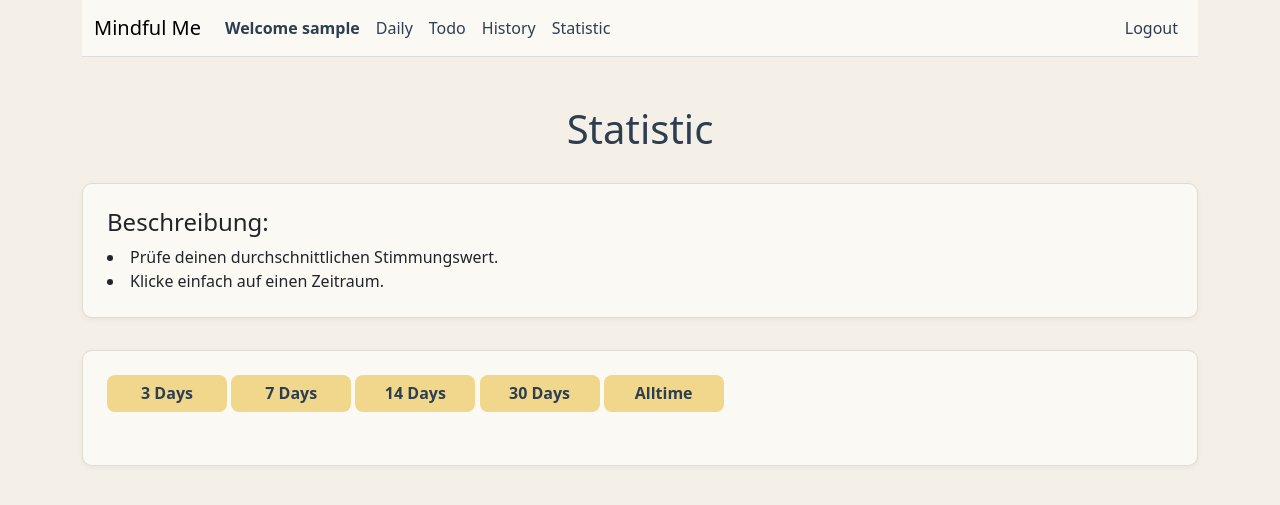
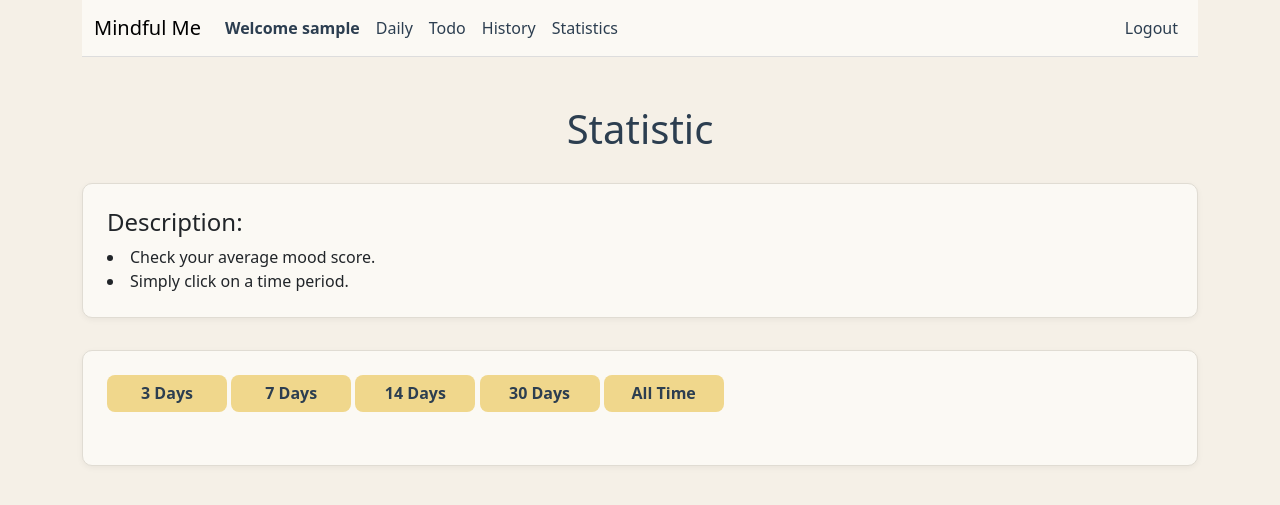
Before and after one commit to Keszamol/cs50x-project, a Flask app: page /statistic in a window 1280 px wide. Shown: the top 505 px of the page. Run offline with Flask 3, Linux system fonts and the light colour scheme; the visitor is signed in with stand-in values (Sample User, id 1); some libraries are stand-ins or nearby versions.

Commit message:
Alles ins Englische übersetzt

```diff
--- a/project/app.py
+++ b/project/app.py
@@ -2,6 +2,7 @@ from cs50 import SQL
 from flask import Flask, render_template, request, redirect, url_for, session, flash
 from werkzeug.security import check_password_hash, generate_password_hash
 from datetime import datetime
+import pytz
 
 app = Flask(__name__)
 app.secret_key = 'XmEiudHYPl2Yu6f3w5QB'
@@ -97,10 +98,14 @@ def daily():
     if not user_id:
         return redirect(url_for('login'))
 
-    today = db.execute("SELECT date FROM entries WHERE date = DATE('now') AND user_id = ?", user_id)
+    timezone = pytz.timezone('Europe/Berlin')
+    now = datetime.now(timezone)
+    today = now.strftime('%Y-%m-%d')
 
-    if today:
-        return render_template("daily.html", today=today, username=username)
+    entries = db.execute("SELECT date FROM entries WHERE date = ? AND user_id = ?", today, user_id)
+
+    if entries:
+        return render_template("daily.html", today=entries, username=username)
 
     if request.method == "POST":
 
@@ -256,7 +261,11 @@ def alltime(user_id, username, action):
     mood_work_sum = sum_mood_work[0]["mood_work_sum"] if sum_mood_work[0]["mood_work_sum"] is not None else 0
     mood_work_count = mood_work_count[0]["count"]
 
-    mood_work_average = mood_work_sum / mood_work_count
+    if mood_work_sum > 0:
+        mood_work_average = mood_work_sum / mood_work_count
+        mood_work_average = round(mood_work_average, 2)
+    else:
+        mood_work_average = "No entries found"
 
     sum_mood_family = db.execute("SELECT SUM(mood_family) AS mood_family_sum FROM entries WHERE user_id = ?", user_id)
     mood_family_count = db.execute("SELECT COUNT(*) AS count FROM entries WHERE user_id = ?", user_id)
@@ -264,7 +273,11 @@ def alltime(user_id, username, action):
     mood_family_sum = sum_mood_family[0]["mood_family_sum"] if sum_mood_family[0]["mood_family_sum"] is not None else 0
     mood_family_count = mood_family_count[0]["count"]
 
-    mood_family_average = mood_family_sum / mood_family_count
+    if mood_family_sum > 0:
+        mood_family_average = mood_family_sum / mood_family_count
+        mood_family_average = round(mood_family_average, 2)
+    else:
+        mood_family_average = "No entries found"
 
     sum_mood_friends = db.execute("SELECT SUM(mood_friends) AS mood_friends_sum FROM entries WHERE user_id = ?", user_id)
     mood_friends_count = db.execute("SELECT COUNT(*) AS count FROM entries WHERE user_id = ?", user_id)
@@ -272,7 +285,11 @@ def alltime(user_id, username, action):
     mood_friends_sum = sum_mood_friends[0]["mood_friends_sum"] if sum_mood_friends[0]["mood_friends_sum"] is not None else 0
     mood_friends_count = mood_friends_count[0]["count"]
 
-    mood_friends_average = mood_friends_sum / mood_friends_count
+    if mood_friends_sum > 0:
+        mood_friends_average = mood_friends_sum / mood_friends_count
+        mood_friends_average = round(mood_friends_average, 2)
+    else:
+        mood_friends_average = "No entries found"
 
     sum_mood_selfcare = db.execute("SELECT SUM(mood_selfcare) AS mood_selfcare_sum FROM entries WHERE user_id = ?", user_id)
     mood_selfcare_count = db.execute("SELECT COUNT(*) AS count FROM entries WHERE user_id = ?", user_id)
@@ -280,7 +297,11 @@ def alltime(user_id, username, action):
     mood_selfcare_sum = sum_mood_selfcare[0]["mood_selfcare_sum"] if sum_mood_selfcare[0]["mood_selfcare_sum"] is not None else 0
     mood_selfcare_count = mood_selfcare_count[0]["count"]
 
-    mood_selfcare_average = mood_selfcare_sum / mood_selfcare_count
+    if mood_selfcare_sum > 0:
+        mood_selfcare_average = mood_selfcare_sum / mood_selfcare_count
+        mood_selfcare_average = round(mood_selfcare_average, 2)
+    else:
+        mood_selfcare_average = "No entries found"
 
     return render_template("statistic.html", username=username, show_average=True,
                            mood_work_average=mood_work_average, mood_family_average=mood_family_average,
@@ -295,7 +316,11 @@ def thirty_days(user_id, username, action):
     mood_work_sum = sum_mood_work[0]["mood_work_sum"] if sum_mood_work[0]["mood_work_sum"] is not None else 0
     mood_work_count = mood_work_count[0]["count"]
 
-    mood_work_average = mood_work_sum / mood_work_count
+    if mood_work_sum > 0:
+        mood_work_average = mood_work_sum / mood_work_count
+        mood_work_average = round(mood_work_average, 2)
+    else:
+        mood_work_average = "No entries found"
 
     sum_mood_family = db.execute("SELECT SUM(mood_family) AS mood_family_sum FROM entries WHERE user_id = ? AND date >= DATE('now', '-30 days')", user_id)
     mood_family_count = db.execute("SELECT COUNT(*) AS count FROM entries WHERE user_id = ? AND date >= DATE('now', '-30 days')", user_id)
@@ -303,7 +328,11 @@ def thirty_days(user_id, username, action):
     mood_family_sum = sum_mood_family[0]["mood_family_sum"] if sum_mood_family[0]["mood_family_sum"] is not None else 0
     mood_family_count = mood_family_count[0]["count"]
 
-    mood_family_average = mood_family_sum / mood_family_count
+    if mood_family_sum > 0:
+        mood_family_average = mood_family_sum / mood_family_count
+        mood_family_average = round(mood_family_average, 2)
+    else:
+        mood_family_average = "No entries found"
 
     sum_mood_friends = db.execute("SELECT SUM(mood_friends) AS mood_friends_sum FROM entries WHERE user_id = ? AND date >= DATE('now', '-30 days')", user_id)
     mood_friends_count = db.execute("SELECT COUNT(*) AS count FROM entries WHERE user_id = ? AND date >= DATE('now', '-30 days')", user_id)
@@ -311,7 +340,11 @@ def thirty_days(user_id, username, action):
     mood_friends_sum = sum_mood_friends[0]["mood_friends_sum"] if sum_mood_friends[0]["mood_friends_sum"] is not None else 0
     mood_friends_count = mood_friends_count[0]["count"]
 
-    mood_friends_average = mood_friends_sum / mood_friends_count
+    if mood_friends_sum > 0:
+        mood_friends_average = mood_friends_sum / mood_friends_count
+        mood_friends_average = round(mood_friends_average, 2)
+    else:
+        mood_friends_average = "No entries found"
 
     sum_mood_selfcare = db.execute("SELECT SUM(mood_selfcare) AS mood_selfcare_sum FROM entries WHERE user_id = ? AND date >= DATE('now', '-30 days')", user_id)
     mood_selfcare_count = db.execute("SELECT COUNT(*) AS count FROM entries WHERE user_id = ? AND date >= DATE('now', '-30 days')", user_id)
@@ -319,7 +352,11 @@ def thirty_days(user_id, username, action):
     mood_selfcare_sum = sum_mood_selfcare[0]["mood_selfcare_sum"] if sum_mood_selfcare[0]["mood_selfcare_sum"] is not None else 0
     mood_selfcare_count = mood_selfcare_count[0]["count"]
 
-    mood_selfcare_average = mood_selfcare_sum / mood_selfcare_count
+    if mood_selfcare_sum > 0:
+        mood_selfcare_average = mood_selfcare_sum / mood_selfcare_count
+        mood_selfcare_average = round(mood_selfcare_average, 2)
+    else:
+        mood_selfcare_average = "No entries found"
 
     return render_template("statistic.html", username=username, show_average=True,
                            mood_work_average=mood_work_average, mood_family_average=mood_family_average,
@@ -334,7 +371,11 @@ def fourteen_days(user_id, username, action):
     mood_work_sum = sum_mood_work[0]["mood_work_sum"] if sum_mood_work[0]["mood_work_sum"] is not None else 0
     mood_work_count = mood_work_count[0]["count"]
 
-    mood_work_average = mood_work_sum / mood_work_count
+    if mood_work_sum > 0:
+        mood_work_average = mood_work_sum / mood_work_count
+        mood_work_average = round(mood_work_average, 2)
+    else:
+        mood_work_average = "No entries found"
 
     sum_mood_family = db.execute("SELECT SUM(mood_family) AS mood_family_sum FROM entries WHERE user_id = ? AND date >= DATE('now', '-14 days')", user_id)
     mood_family_count = db.execute("SELECT COUNT(*) AS count FROM entries WHERE user_id = ? AND date >= DATE('now', '-14 days')", user_id)
@@ -342,7 +383,11 @@ def fourteen_days(user_id, username, action):
     mood_family_sum = sum_mood_family[0]["mood_family_sum"] if sum_mood_family[0]["mood_family_sum"] is not None else 0
     mood_family_count = mood_family_count[0]["count"]
 
-    mood_family_average = mood_family_sum / mood_family_count
+    if mood_family_sum > 0:
+        mood_family_average = mood_family_sum / mood_family_count
+        mood_family_average = round(mood_family_average, 2)
+    else:
+        mood_family_average = "No entries found"
 
     sum_mood_friends = db.execute("SELECT SUM(mood_friends) AS mood_friends_sum FROM entries WHERE user_id = ? AND date >= DATE('now', '-14 days')", user_id)
     mood_friends_count = db.execute("SELECT COUNT(*) AS count FROM entries WHERE user_id = ? AND date >= DATE('now', '-14 days')", user_id)
@@ -350,7 +395,11 @@ def fourteen_days(user_id, username, action):
     mood_friends_sum = sum_mood_friends[0]["mood_friends_sum"] if sum_mood_friends[0]["mood_friends_sum"] is not None else 0
     mood_friends_count = mood_friends_count[0]["count"]
 
-    mood_friends_average = mood_friends_sum / mood_friends_count
+    if mood_friends_sum > 0:
+        mood_friends_average = mood_friends_sum / mood_friends_count
+        mood_friends_average = round(mood_friends_average, 2)
+    else:
+        mood_friends_average = "No entries found"
 
     sum_mood_selfcare = db.execute("SELECT SUM(mood_selfcare) AS mood_selfcare_sum FROM entries WHERE user_id = ? AND date >= DATE('now', '-14 days')", user_id)
     mood_selfcare_count = db.execute("SELECT COUNT(*) AS count FROM entries WHERE user_id = ? AND date >= DATE('now', '-14 days')", user_id)
@@ -358,7 +407,11 @@ def fourteen_days(user_id, username, action):
     mood_selfcare_sum = sum_mood_selfcare[0]["mood_selfcare_sum"] if sum_mood_selfcare[0]["mood_selfcare_sum"] is not None else 0
     mood_selfcare_count = mood_selfcare_count[0]["count"]
 
-    mood_selfcare_average = mood_selfcare_sum / mood_selfcare_count
+    if mood_selfcare_sum > 0:
+        mood_selfcare_average = mood_selfcare_sum / mood_selfcare_count
+        mood_selfcare_average = round(mood_selfcare_average, 2)
+    else:
+        mood_selfcare_average = "No entries found"
 
     return render_template("statistic.html", username=username, show_average=True,
                            mood_work_average=mood_work_average, mood_family_average=mood_family_average,
@@ -373,7 +426,11 @@ def seven_days(user_id, username, action):
     mood_work_sum = sum_mood_work[0]["mood_work_sum"] if sum_mood_work[0]["mood_work_sum"] is not None else 0
     mood_work_count = mood_work_count[0]["count"]
 
-    mood_work_average = mood_work_sum / mood_work_count
+    if mood_work_sum > 0:
+        mood_work_average = mood_work_sum / mood_work_count
+        mood_work_average = round(mood_work_average, 2)
+    else:
+        mood_work_average = "No entries found"
 
     sum_mood_family = db.execute("SELECT SUM(mood_family) AS mood_family_sum FROM entries WHERE user_id = ? AND date >= DATE('now', '-7 days')", user_id)
     mood_family_count = db.execute("SELECT COUNT(*) AS count FROM entries WHERE user_id = ? AND date >= DATE('now', '-7 days')", user_id)
@@ -381,7 +438,11 @@ def seven_days(user_id, username, action):
     mood_family_sum = sum_mood_family[0]["mood_family_sum"] if sum_mood_family[0]["mood_family_sum"] is not None else 0
     mood_family_count = mood_family_count[0]["count"]
 
-    mood_family_average = mood_family_sum / mood_family_count
+    if mood_family_sum > 0:
+        mood_family_average = mood_family_sum / mood_family_count
+        mood_family_average = round(mood_family_average, 2)
+    else:
+        mood_family_average = "No entries found"
 
     sum_mood_friends = db.execute("SELECT SUM(mood_friends) AS mood_friends_sum FROM entries WHERE user_id = ? AND date >= DATE('now', '-7 days')", user_id)
     mood_friends_count = db.execute("SELECT COUNT(*) AS count FROM entries WHERE user_id = ? AND date >= DATE('now', '-7 days')", user_id)
@@ -389,7 +450,11 @@ def seven_days(user_id, username, action):
     mood_friends_sum = sum_mood_friends[0]["mood_friends_sum"] if sum_mood_friends[0]["mood_friends_sum"] is not None else 0
     mood_friends_count = mood_friends_count[0]["count"]
 
-    mood_friends_average = mood_friends_sum / mood_friends_count
+    if mood_friends_sum > 0:
+        mood_friends_average = mood_friends_sum / mood_friends_count
+        mood_friends_average = round(mood_friends_average, 2)
+    else:
+        mood_friends_average = "No entries found"
 
     sum_mood_selfcare = db.execute("SELECT SUM(mood_selfcare) AS mood_selfcare_sum FROM entries WHERE user_id = ? AND date >= DATE('now', '-7 days')", user_id)
     mood_selfcare_count = db.execute("SELECT COUNT(*) AS count FROM entries WHERE user_id = ? AND date >= DATE('now', '-7 days')", user_id)
@@ -397,7 +462,11 @@ def seven_days(user_id, username, action):
     mood_selfcare_sum = sum_mood_selfcare[0]["mood_selfcare_sum"] if sum_mood_selfcare[0]["mood_selfcare_sum"] is not None else 0
     mood_selfcare_count = mood_selfcare_count[0]["count"]
 
-    mood_selfcare_average = mood_selfcare_sum / mood_selfcare_count
+    if mood_selfcare_sum > 0:
+        mood_selfcare_average = mood_selfcare_sum / mood_selfcare_count
+        mood_selfcare_average = round(mood_selfcare_average, 2)
+    else:
+        mood_selfcare_average = "No entries found"
 
     return render_template("statistic.html", username=username, show_average=True,
                            mood_work_average=mood_work_average, mood_family_average=mood_family_average,
@@ -412,7 +481,11 @@ def three_days(user_id, username, action):
     mood_work_sum = sum_mood_work[0]["mood_work_sum"] if sum_mood_work[0]["mood_work_sum"] is not None else 0
     mood_work_count = mood_work_count[0]["count"]
 
-    mood_work_average = mood_work_sum / mood_work_count
+    if mood_work_sum > 0:
+        mood_work_average = mood_work_sum / mood_work_count
+        mood_work_average = round(mood_work_average, 2)
+    else:
+        mood_work_average = "No entries found"
 
     sum_mood_family = db.execute("SELECT SUM(mood_family) AS mood_family_sum FROM entries WHERE user_id = ? AND date >= DATE('now', '-3 days')", user_id)
     mood_family_count = db.execute("SELECT COUNT(*) AS count FROM entries WHERE user_id = ? AND date >= DATE('now', '-3 days')", user_id)
@@ -420,7 +493,11 @@ def three_days(user_id, username, action):
     mood_family_sum = sum_mood_family[0]["mood_family_sum"] if sum_mood_family[0]["mood_family_sum"] is not None else 0
     mood_family_count = mood_family_count[0]["count"]
 
-    mood_family_average = mood_family_sum / mood_family_count
+    if mood_family_sum > 0:
+        mood_family_average = mood_family_sum / mood_family_count
+        mood_family_average = round(mood_family_average, 2)
+    else:
+        mood_family_average = "No entries found"
 
     sum_mood_friends = db.execute("SELECT SUM(mood_friends) AS mood_friends_sum FROM entries WHERE user_id = ? AND date >= DATE('now', '-3 days')", user_id)
     mood_friends_count = db.execute("SELECT COUNT(*) AS count FROM entries WHERE user_id = ? AND date >= DATE('now', '-3 days')", user_id)
@@ -428,7 +505,11 @@ def three_days(user_id, username, action):
     mood_friends_sum = sum_mood_friends[0]["mood_friends_sum"] if sum_mood_friends[0]["mood_friends_sum"] is not None else 0
     mood_friends_count = mood_friends_count[0]["count"]
 
-    mood_friends_average = mood_friends_sum / mood_friends_count
+    if mood_friends_sum > 0:
+        mood_friends_average = mood_friends_sum / mood_friends_count
+        mood_friends_average = round(mood_friends_average, 2)
+    else:
+        mood_friends_average = "No entries found"
 
     sum_mood_selfcare = db.execute("SELECT SUM(mood_selfcare) AS mood_selfcare_sum FROM entries WHERE user_id = ? AND date >= DATE('now', '-3 days')", user_id)
     mood_selfcare_count = db.execute("SELECT COUNT(*) AS count FROM entries WHERE user_id = ? AND date >= DATE('now', '-3 days')", user_id)
@@ -436,7 +517,11 @@ def three_days(user_id, username, action):
     mood_selfcare_sum = sum_mood_selfcare[0]["mood_selfcare_sum"] if sum_mood_selfcare[0]["mood_selfcare_sum"] is not None else 0
     mood_selfcare_count = mood_selfcare_count[0]["count"]
 
-    mood_selfcare_average = mood_selfcare_sum / mood_selfcare_count
+    if mood_selfcare_sum > 0:
+        mood_selfcare_average = mood_selfcare_sum / mood_selfcare_count
+        mood_selfcare_average = round(mood_selfcare_average, 2)
+    else:
+        mood_selfcare_average = "No entries found"
 
     return render_template("statistic.html", username=username, show_average=True,
                            mood_work_average=mood_work_average, mood_family_average=mood_family_average,
--- a/project/templates/error.html
+++ b/project/templates/error.html
@@ -5,7 +5,7 @@
     <h1>Error</h1>
 
     <border class="card">
-        <center>{{message}}</center>
+        <center>{{ message }}</center>
     </border>
 
 {% endblock %}
--- a/project/templates/history.html
+++ b/project/templates/history.html
@@ -15,7 +15,7 @@
   {% if entry %}
     <div class="card">
         <p>{{ selected_date }}</p>
-        <h4>Your entry:</h4>
+        <h4>Your Entry:</h4>
         <br>
 
         <table class="table table-bordered">
--- a/project/templates/layout.html
+++ b/project/templates/layout.html
@@ -22,7 +22,7 @@
                             <a class="nav-link" href="/daily">Daily</a>
                             <a class="nav-link" href="/todo">Todo</a>
                             <a class="nav-link" href="/history">History</a>
-                            <a class="nav-link" href="/statistic">Statistic</a>
+                            <a class="nav-link" href="/statistic">Statistics</a>
                             <a class="nav-link ms-auto" href="/logout">Logout</a>
                         </div>
                     </div>
--- a/project/templates/login.html
+++ b/project/templates/login.html
@@ -2,14 +2,14 @@
 
 {% block body %}
 
-    <h1>Ready to reflect your Day?</h1>
+    <h1>Ready to Reflect on Your Day?</h1>
 
     <border class="card">
 
         <h2> Login </h2>
         <form class="login" method="post">
             <input class="login-field" placeholder="Username" autocomplete="off" type="text" name="username" required><br>
-            <input placeholder="Passwort" autocomplete="off" type="password" name="password" required><br><br>
+            <input placeholder="Password" autocomplete="off" type="password" name="password" required><br><br>
             <button type="submit" value="Login">Login</button><br>
             <button><a href="/register">Register</a></button>
         </form>
--- a/project/templates/register.html
+++ b/project/templates/register.html
@@ -2,15 +2,15 @@
 
 {% block body %}
 
-<h1>Ready to reflect your Day?</h1>
+<h1>Ready to Reflect on Your Day?</h1>
 
 <border class="card">
 
     <h2> Register </h2>
     <form class="login" method="post">
         <input class="login-field" placeholder="Username" autocomplete="off" type="text" name="username"><br>
-        <input class="login-field" placeholder="Password" autocomplete="off" type="text" name="password"><br>
-        <input placeholder="Confirm Password" autocomplete="off" type="text" id="confirmation" name="confirmation"><br><br>
+        <input class="login-field" placeholder="Password" autocomplete="off" type="password" name="password"><br>
+        <input placeholder="Confirm Password" autocomplete="off" type="password" id="confirmation" name="confirmation"><br><br>
         <button type="submit" value="Register">Register</button>
     </form>
 
--- a/project/templates/statistic.html
+++ b/project/templates/statistic.html
@@ -5,9 +5,9 @@
     <h1>Statistic</h1>
 
     <border class="card">
-        <h4>Beschreibung:</h4>
-        <li>Prüfe deinen durchschnittlichen Stimmungswert.</li>
-        <li>Klicke einfach auf einen Zeitraum.</li>
+        <h4>Description:</h4>
+        <li>Check your average mood score.</li>
+        <li>Simply click on a time period.</li>
     </border>
 
     <border class="card">
@@ -17,10 +17,10 @@
             <button name="action" value="7-days">7 Days</button>
             <button name="action" value="14-days">14 Days</button>
             <button name="action" value="30-days">30 Days</button>
-            <button name="action" value="alltime">Alltime</button>
+            <button name="action" value="alltime">All Time</button>
         </form>
         {% if show_average %}
-            <h4>Deine Durchschnittliche Stimmung:</h4><br>
+            <h4>Your Average Mood:</h4><br>
             <h5>{{ action }}</h5>
             <table class="table table-bordered">
                 <thead>
@@ -30,10 +30,10 @@
                     <th>Selfcare</th>
                 </thead>
                 <tbody>
-                    <td>{{ mood_work_average | round(2) }}</td>
-                    <td>{{ mood_family_average | round(2) }}</td>
-                    <td>{{ mood_friends_average | round(2) }}</td>
-                    <td>{{ mood_selfcare_average | round(2) }}</td>
+                    <td>{{ mood_work_average }}</td>
+                    <td>{{ mood_family_average }}</td>
+                    <td>{{ mood_friends_average }}</td>
+                    <td>{{ mood_selfcare_average }}</td>
                 </tbody>
             </table>
         {% endif %}
--- a/project/templates/todo.html
+++ b/project/templates/todo.html
@@ -5,9 +5,9 @@
     <h1>Todo</h1>
 
     <border class="card">
-        <h4>Beschreibung:</h4>
-        <li>Hier kannst du deine heutige Todo Liste sehen oder deine Todos für morgen planen.</li>
-        <li>Wähle einfach ein Datum aus um deine Todos zu sehen und zu erstellen.</li>
+        <h4>Description:</h4>
+        <li>Here you can see your todo list for today or plan your todos for tomorrow.</li>
+        <li>Simply select a date to view and create your todos.</li>
     </border>
 
     <form method="post" action="/todo" class="mb-4">
```
Also changed, not shown: project/templates/daily.html (+15 -16 lines).
